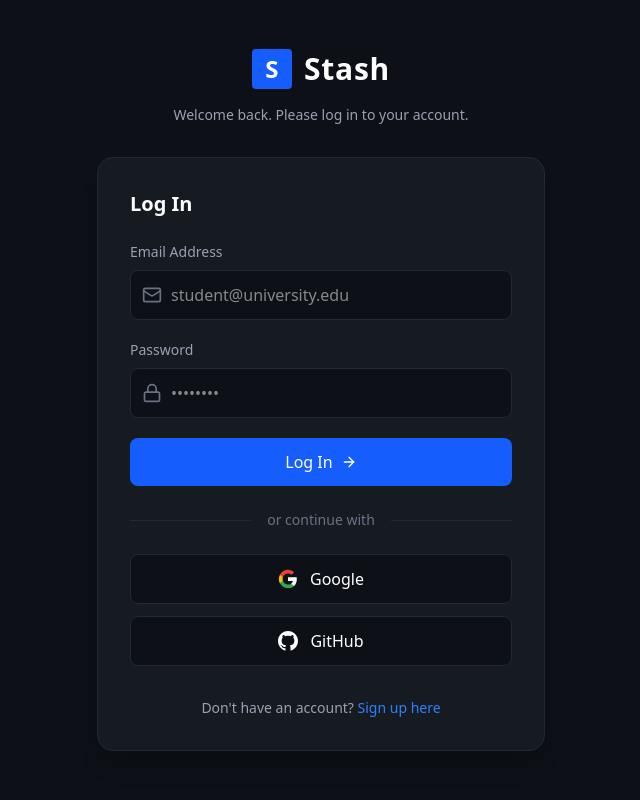
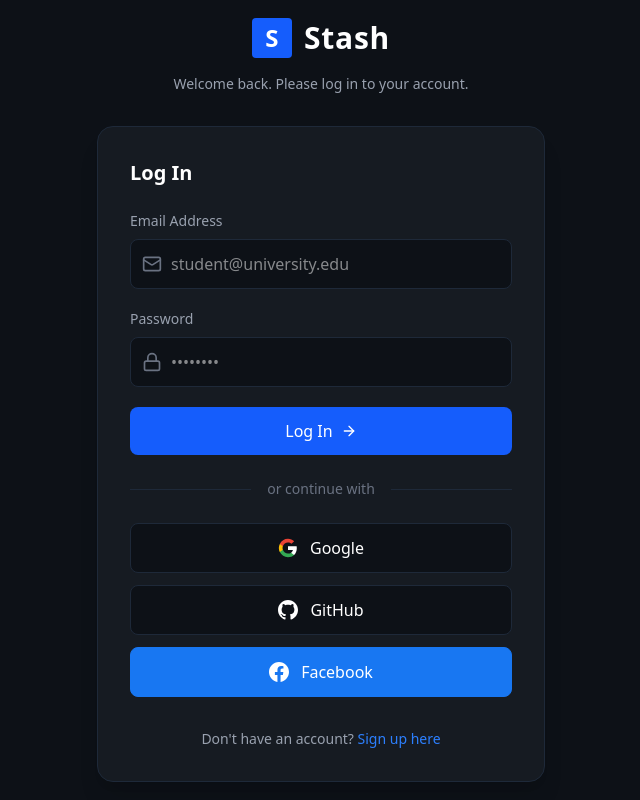
Before and after one commit to Eshtiaq-a/stash-money-manager, a Next.js app: page /auth/signin in a window 1280 px wide. Shown: the whole page, without its empty margins (319-959 px from the left). Built offline with nearby package versions, Linux system fonts and the light colour scheme; no server answers.

Commit message:
Added Facebook Auth integration

```diff
--- a/src/app/auth/signin/page.tsx
+++ b/src/app/auth/signin/page.tsx
@@ -31,7 +31,7 @@
     setLoading(false);
   };
 
-  const handleSocialLogin = async (provider: 'google' | 'github') => {
+  const handleSocialLogin = async (provider: 'google' | 'github' | 'facebook') => {
     setError("");
     const { error } = await supabase.auth.signInWithOAuth({
       provider,
@@ -141,6 +141,15 @@
               </svg>
               GitHub
             </button>
+            <button
+              onClick={() => handleSocialLogin('facebook')}
+              className="w-full bg-[#1877F2] border border-[#1877F2] text-white font-medium py-3 rounded-lg hover:bg-[#166FE5] transition-colors flex items-center justify-center gap-3"
+            >
+              <svg className="w-5 h-5" fill="currentColor" viewBox="0 0 24 24">
+                <path d="M24 12.073c0-6.627-5.373-12-12-12s-12 5.373-12 12c0 5.99 4.388 10.954 10.125 11.854v-8.385H7.078v-3.469h3.047V9.43c0-3.007 1.792-4.669 4.533-4.669 1.312 0 2.686.235 2.686.235v2.953H15.83c-1.491 0-1.956.925-1.956 1.874v2.25h3.328l-.532 3.469h-2.796v8.385C19.612 23.027 24 18.062 24 12.073z"/>
+              </svg>
+              Facebook
+            </button>
           </div>
 
           <p className="mt-8 text-center text-sm text-gray-400">
--- a/src/app/auth/signup/page.tsx
+++ b/src/app/auth/signup/page.tsx
@@ -51,7 +51,7 @@
     setLoading(false);
   };
 
-  const handleSocialLogin = async (provider: 'google' | 'github') => {
+  const handleSocialLogin = async (provider: 'google' | 'github' | 'facebook') => {
     setError("");
     const { error } = await supabase.auth.signInWithOAuth({
       provider,
@@ -194,6 +194,15 @@
               </svg>
               GitHub
             </button>
+            <button
+              onClick={() => handleSocialLogin('facebook')}
+              className="w-full bg-[#1877F2] border border-[#1877F2] text-white font-medium py-3 rounded-lg hover:bg-[#166FE5] transition-colors flex items-center justify-center gap-3"
+            >
+              <svg className="w-5 h-5" fill="currentColor" viewBox="0 0 24 24">
+                <path d="M24 12.073c0-6.627-5.373-12-12-12s-12 5.373-12 12c0 5.99 4.388 10.954 10.125 11.854v-8.385H7.078v-3.469h3.047V9.43c0-3.007 1.792-4.669 4.533-4.669 1.312 0 2.686.235 2.686.235v2.953H15.83c-1.491 0-1.956.925-1.956 1.874v2.25h3.328l-.532 3.469h-2.796v8.385C19.612 23.027 24 18.062 24 12.073z"/>
+              </svg>
+              Facebook
+            </button>
           </div>
 
           <p className="mt-6 text-center text-sm text-gray-400">
```
